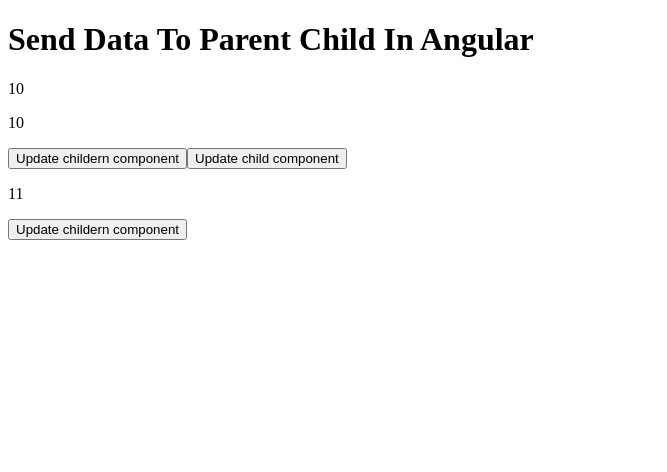
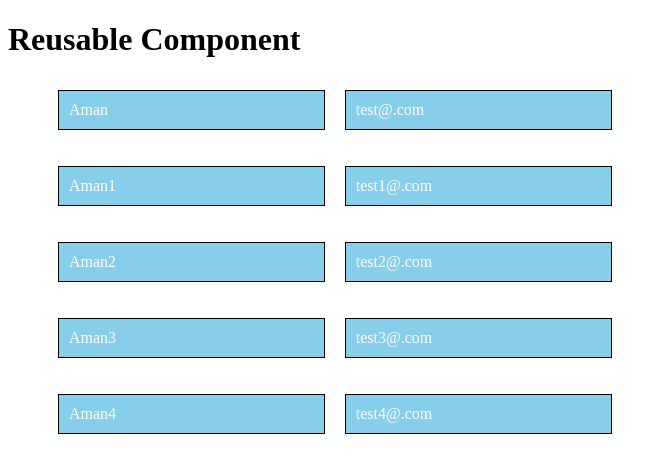
Before and after one commit to Amanymous/learning-Angular, an Angular app: page / in a window 1280 px wide. Shown: the top 472 px of the page, without its empty margins (0-667 px from the left). Built offline with nearby package versions, Linux system fonts and the light colour scheme.

Commit message:
feat: complex Reusable Component

```diff
--- a/src/app/app.component.html
+++ b/src/app/app.component.html
@@ -1,5 +1,4 @@
-<h1>Send Data To Parent Child In Angular</h1>
-<app-child [item]="data" ></app-child>
-<button (click)="updateChild()">Update child component</button>
-<app-childern [Child]="data1"></app-childern>
-<button (click)="updateChildern()">Update childern component</button>
+<h1>Reusable Component</h1>
+<ul *ngFor="let user of userDetails">
+    <app-user-details [item]='user'></app-user-details>
+</ul>
--- a/src/app/app.component.ts
+++ b/src/app/app.component.ts
@@ -7,12 +7,24 @@
 })
 export class AppComponent {
   title = 'Angular Template Driven Form';
-data=10
-data1 = 11
-updateChild(){
-  this.data = Math.floor(Math.random()*10)
+  userDetails = [
+    {
+      name: 'Aman', Email: "test@.com"
+    },
+    {
+      name: 'Aman1', Email: "test1@.com"
+    }
+    ,
+    {
+      name: 'Aman2', Email: "test2@.com"
+    }
+    ,
+    {
+      name: 'Aman3', Email: "test3@.com"
+    }
+    , {
+      name: 'Aman4', Email: "test4@.com"
+    }
+
+  ]
 }
-updateChildern(){
-  this.data1 = Math.floor(Math.random()*10)
-}
-}
--- a/src/app/child/child.component.html
+++ /dev/null
@@ -1,3 +0,0 @@
-<p>{{item}}</p>
-<app-childern [Child]="item"></app-childern>
-<button (click)="updateChildern()">Update childern component</button>
--- a/src/app/child/child.component.ts
+++ /dev/null
@@ -1,18 +0,0 @@
-import { Component, OnInit,Input } from '@angular/core';
-
-@Component({
-  selector: 'app-child',
-  templateUrl: './child.component.html',
-  styleUrls: ['./child.component.css']
-})
-export class ChildComponent implements OnInit {
-
-  constructor() { }
- @ Input() item = 0
-  ngOnInit(): void {
-  }
-  updateChildern(){
-    this.item = Math.floor(Math.random()*10)
-  }
-
-}
--- a/src/app/child/childern/childern.component.html
+++ /dev/null
@@ -1 +0,0 @@
-<p>{{Child}}</p>
--- a/src/app/child/childern/childern.component.ts
+++ /dev/null
@@ -1,15 +0,0 @@
-import { Component, OnInit,Input } from '@angular/core';
-
-@Component({
-  selector: 'app-childern',
-  templateUrl: './childern.component.html',
-  styleUrls: ['./childern.component.css']
-})
-export class ChildernComponent implements OnInit {
-
-  constructor() { }
-  @ Input() Child = 0
-  ngOnInit(): void {
-  }
-
-}
--- /dev/null
+++ b/src/app/user-details/user-details.component.css
@@ -0,0 +1,9 @@
+li{
+    display: inline-block;
+    padding: 10px;
+    background-color: skyblue;
+    width: 20%;
+    color: white;
+    margin: 10px;
+    border: 1px solid black;
+}
--- /dev/null
+++ b/src/app/user-details/user-details.component.html
@@ -0,0 +1,2 @@
+<li>{{item.name}}</li>
+<li>{{item.Email}}</li>
--- /dev/null
+++ b/src/app/user-details/user-details.component.ts
@@ -0,0 +1,15 @@
+import { Component, OnInit,Input } from '@angular/core';
+
+@Component({
+  selector: 'app-user-details',
+  templateUrl: './user-details.component.html',
+  styleUrls: ['./user-details.component.css']
+})
+export class UserDetailsComponent implements OnInit {
+
+  constructor() { }
+@Input() item:{name:string,Email:string}={name:'',Email:''}
+  ngOnInit(): void {
+  }
+
+}
```
Also changed, not shown: src/app/app.module.ts (+3 -4 lines), src/app/child/child.component.css (deleted), src/app/child/childern/childern.component.css (deleted), 2 other files (tests, documents, lock files or other folders).
